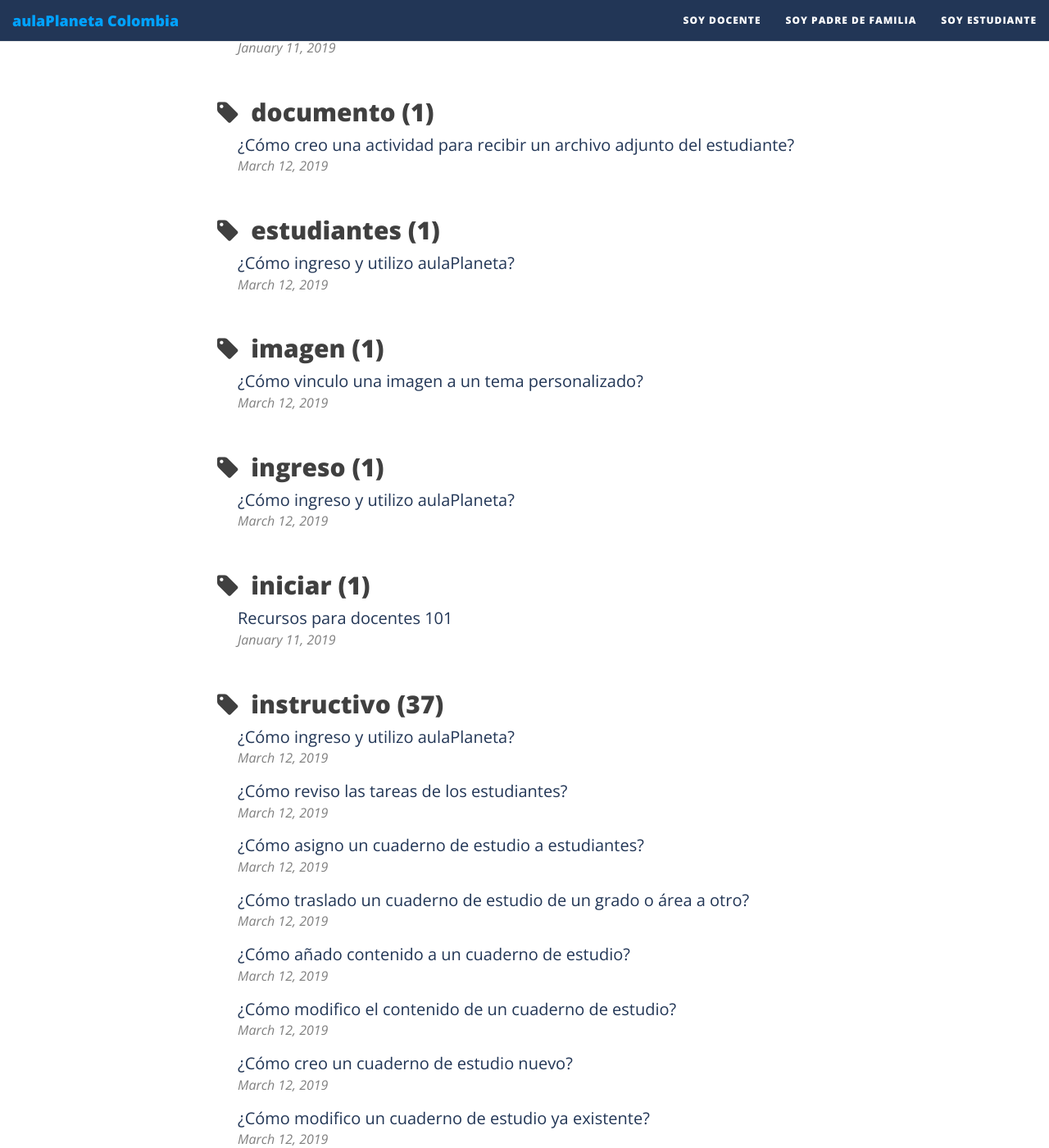
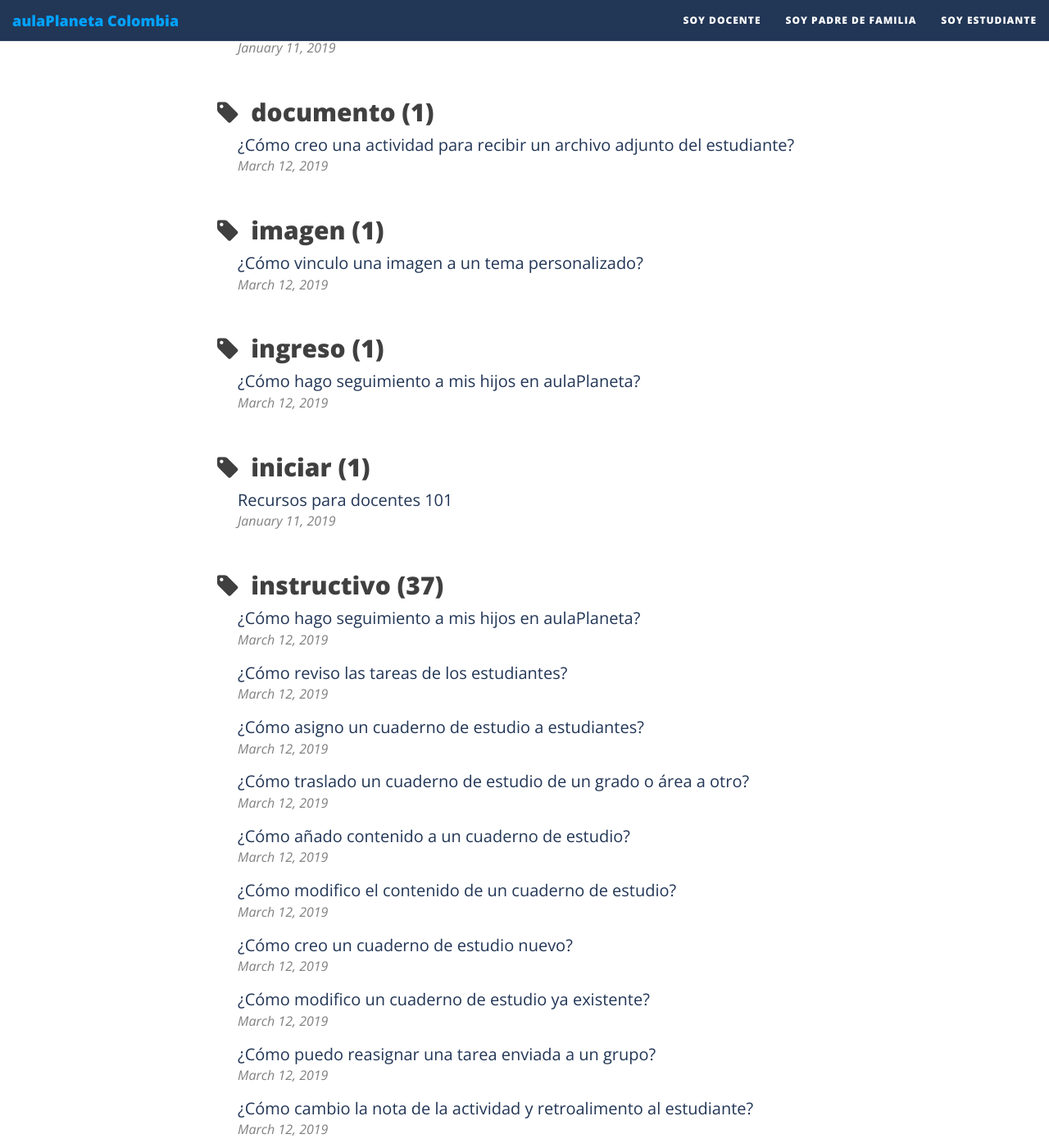
Before and after one commit to AulaPlanetaColombia/AulaPlanetaColombia.github.io, a Jekyll site: the page built from tags.html, in a window 1280 px wide and 1400 px high, scrolled down 5506 px. Shown: the whole window at 82% size. Built offline with Jekyll 4.4.1, drawn with Linux system fonts in a browser that asks for light colours; nearby versions of some CDN libraries; some of the changed text lies outside the part shown.

Commit message:
De estudiantes a padres

```diff
--- a/_posts/2020-04-01-34_Tutorial_Estudiantes_2020.md
+++ b/_posts/2020-04-01-34_Tutorial_Estudiantes_2020.md
@@ -1,9 +1,9 @@
 ---
-title: ¿Cómo ingreso y utilizo aulaPlaneta?
+title: ¿Cómo hago seguimiento a mis hijos en aulaPlaneta?
 date: 2019-03-13 00:34:00
-tags: [estudiantes,ingreso,tareas,instructivo,videotutorial]
+tags: [padres,ingreso,tareas,instructivo,videotutorial]
 ---
-¿Eres nuevo en aulaPlaneta? Mira detenidamente este video:
+Para hacer seguimiento a tus hijos en aulaPlaneta, mira detenidamente este video:
 <video controls="controls" style="width: 100%">
   <source type="video/mp4" src="../vids/34_Tutorial_Estudiantes_2020.mp4"></source>
   <p>Su navegador no permite videos.</p>
```
